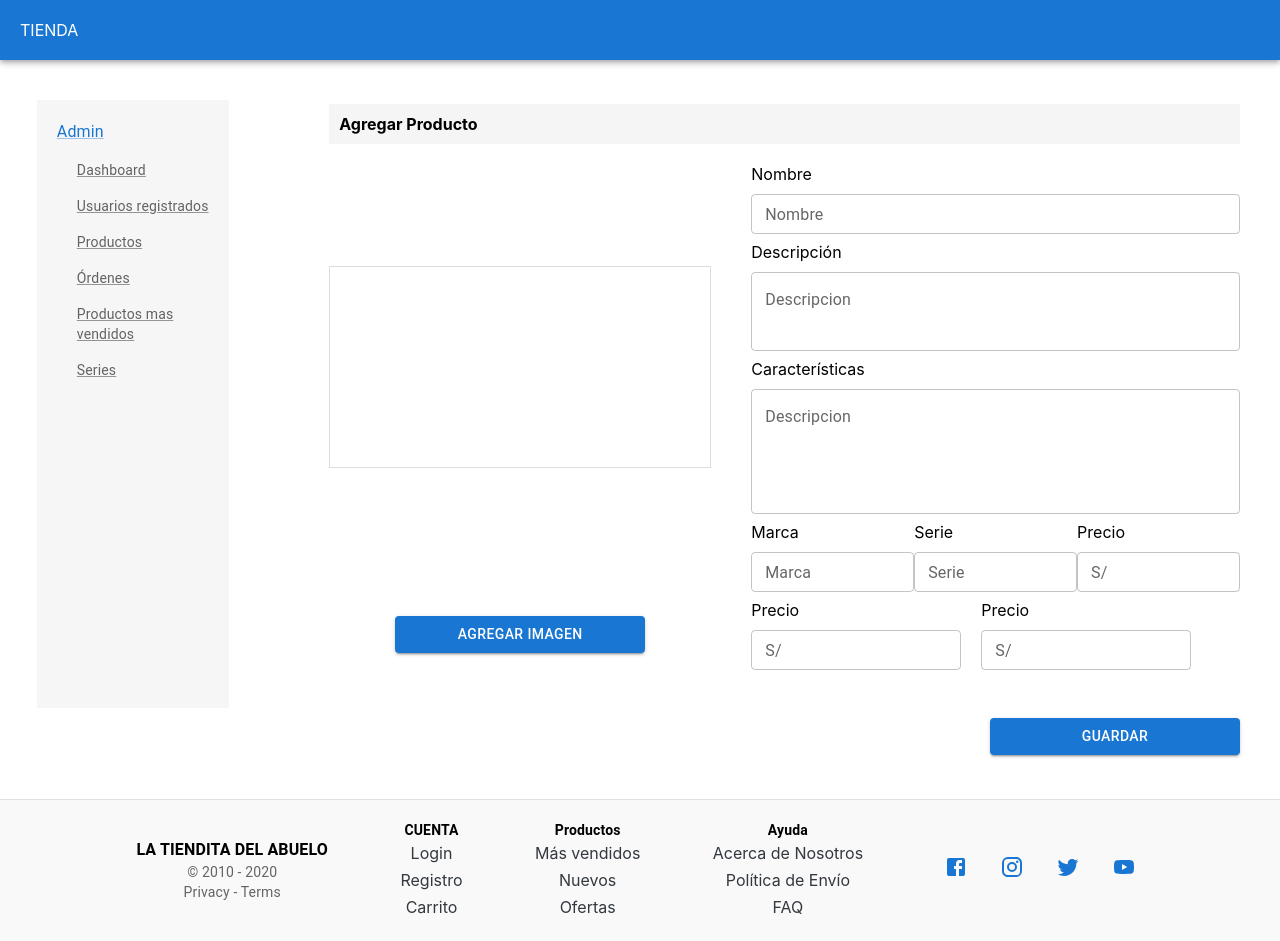
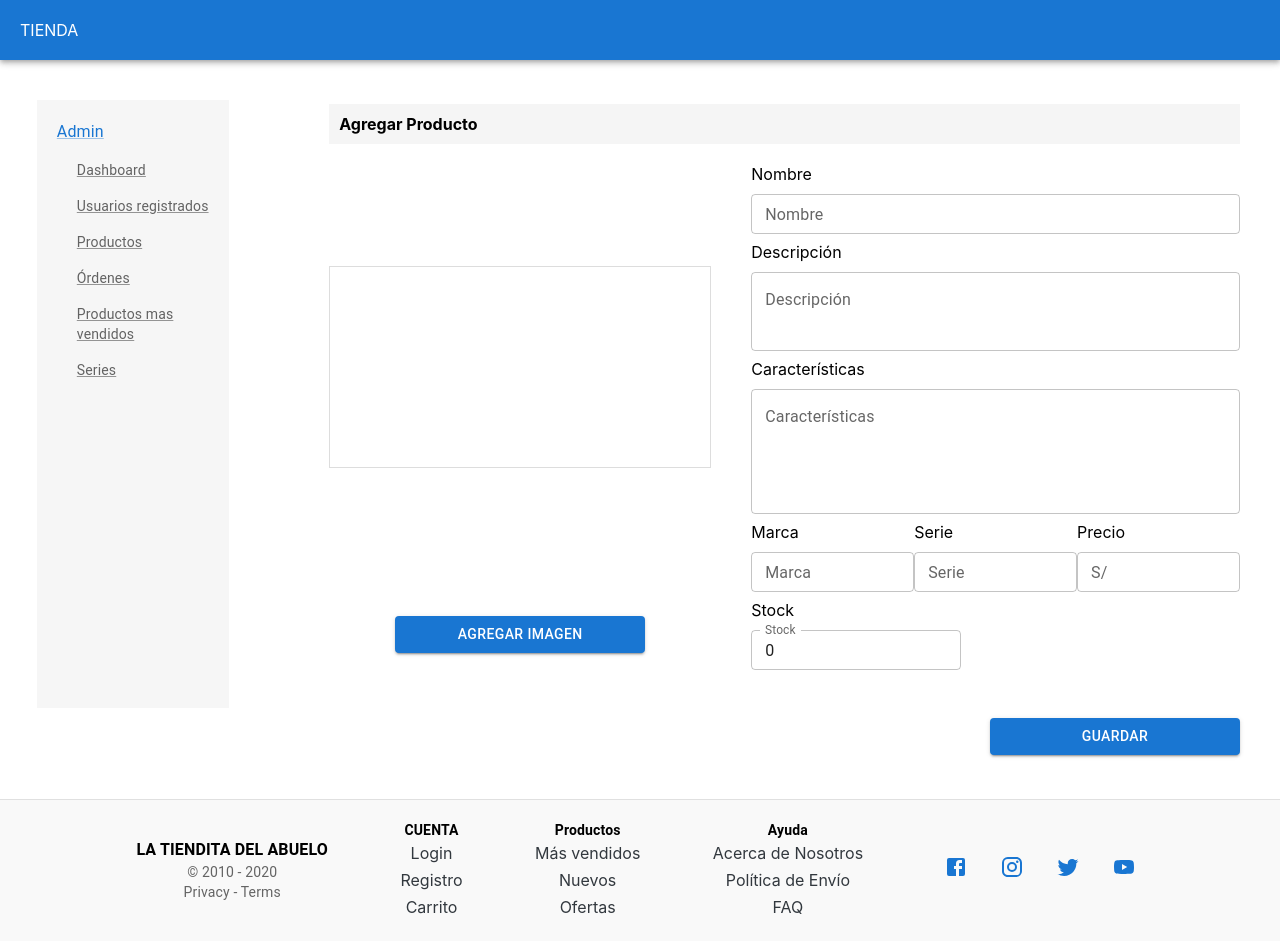
Before and after one commit to imwaltdiaz/tienda-online, a React (Create React App) app: page /agregarproducto in a window 1280 px wide. Built offline with nearby package versions, Linux system fonts and the light colour scheme.

Commit message:
walter finalizado

```diff
--- a/src/components/admin/AgregarProducto.js
+++ b/src/components/admin/AgregarProducto.js
@@ -1,17 +1,19 @@
-import React, { useState } from "react";
+import React, { useState, useEffect } from "react";
 import {
   Box,
   Button,
   TextField,
   Typography,
-  Grid,
-  Card,
-  CardContent,
-  CardActions,
   Stack,
 } from "@mui/material";
 import { styled } from "@mui/material/styles";
 import Paper from "@mui/material/Paper";
+import { useNavigate, useLocation } from "react-router-dom";
+import { v4 as uuidv4 } from 'uuid'; // Para generar IDs únicos
+
+function generateShortId() {
+  return Math.floor(Math.random() * 90000) + 10000; // Generar un número entre 10000 y 99999
+}
 
 export default function AgregarProducto() {
   const Item = styled(Paper)(({ theme }) => ({
@@ -21,6 +23,50 @@ export default function AgregarProducto() {
     textAlign: "center",
     color: theme.palette.text.secondary,
   }));
+
+  const [product, setProduct] = useState({
+    id: generateShortId(), // Generar un ID único para cada producto
+    detalle: '',
+    descripcion: '',
+    caracteristicas: '',
+    marca: '',
+    serie: '',
+    precio: '',
+    fechaRegistro: new Date().toLocaleDateString(),
+    stock: 0,
+    estado: 'Activo'
+  });
+
+  const navigate = useNavigate();
+  const location = useLocation();
+
+  useEffect(() => {
+    if (location.state && location.state.product) {
+      setProduct(location.state.product);
+    }
+  }, [location.state]);
+
+  const handleChange = (e) => {
+    setProduct({
+      ...product,
+      [e.target.name]: e.target.value,
+    });
+  };
+
+  const handleSave = () => {
+    const existingProducts = JSON.parse(localStorage.getItem('productos')) || [];
+    if (existingProducts.find(p => p.id === product.id)) {
+      // Editar producto existente
+      const updatedProducts = existingProducts.map(p => p.id === product.id ? product : p);
+      localStorage.setItem('productos', JSON.stringify(updatedProducts));
+    } else {
+      // Añadir nuevo producto
+      localStorage.setItem('productos', JSON.stringify([...existingProducts, product]));
+    }
+
+    // Redirigir a la tabla de productos
+    navigate('/productos');
+  };
 
   return (
     <>
@@ -36,7 +82,7 @@ export default function AgregarProducto() {
             mb: "20px",
           }}
         >
-          Agregar Producto
+          {location.state && location.state.product ? 'Editar Producto' : 'Agregar Producto'}
         </Typography>
         <form>
           <Stack direction="row" justifyContent="space-between">
@@ -52,7 +98,7 @@ export default function AgregarProducto() {
                   height: 200,
                   border: "1px solid #ddd",
                   display: "flex",
-                  justifyContent: "center",
+                  justifyContent:"center",
                   alignItems: "center",
                   mb: 2,
                 }}
@@ -72,39 +118,40 @@ export default function AgregarProducto() {
             <Stack direction="column " alignItems="left" width="100%" ml="40px">
               <label>Nombre</label>
               <TextField
+                name="detalle"
                 label="Nombre"
                 fullWidth
                 margin="normal"
                 size="small"
-                sx={{
-                  marginTop: "10px",
-                }}
+                sx={{ marginTop: "10px" }}
+                onChange={handleChange}
+                value={product.detalle}
               />
               <label>Descripción</label>
               <TextField
-                label="Descripcion"
+                name="descripcion"
+                label="Descripción"
                 fullWidth
-                //hazle tamaño altura mas grande
                 multiline
                 rows={2}
                 margin="normal"
                 size="big"
-                sx={{
-                  marginTop: "10px",
-                }}
+                sx={{ marginTop: "10px" }}
+                onChange={handleChange}
+                value={product.descripcion}
               />
               <label>Características</label>
               <TextField
-                label="Descripcion"
+                name="caracteristicas"
+                label="Características"
                 fullWidth
-                //hazle tamaño altura mas grande
                 multiline
                 rows={4}
                 margin="normal"
                 size="big"
-                sx={{
-                  marginTop: "10px",
-                }}
+                sx={{ marginTop: "10px" }}
+                onChange={handleChange}
+                value={product.caracteristicas}
               />
               <Stack
                 direction="row"
@@ -115,119 +162,94 @@ export default function AgregarProducto() {
                 <Stack direction="column">
                   <label>Marca</label>
                   <TextField
+                    name="marca"
                     label="Marca"
                     fullWidth
-                    //hazle tamaño altura mas grande
                     multiline
                     rows={1}
                     margin="normal"
                     size="small"
-                    sx={{
-                      marginTop: "10px",
-                    }}
+                    sx={{ marginTop: "10px" }}
+                    onChange={handleChange}
+                    value={product.marca}
                   />
                 </Stack>
 
                 <Stack direction="column">
                   <label>Serie</label>
                   <TextField
+                    name="serie"
                     label="Serie"
                     fullWidth
-                    //hazle tamaño altura mas grande
                     multiline
                     rows={1}
                     margin="normal"
                     size="small"
-                    sx={{
-                      marginTop: "10px",
-                    }}
+                    sx={{ marginTop: "10px" }}
+                    onChange={handleChange}
+                    value={product.serie}
                   />
                 </Stack>
                 <Stack direction="column">
                   <label>Precio</label>
                   <TextField
+                    name="precio"
                     label="S/"
                     fullWidth
-                    //hazle tamaño altura mas grande
                     multiline
                     rows={1}
                     margin="normal"
                     size="small"
-                    sx={{
-                      marginTop: "10px",
-                    }}
+                    sx={{ marginTop: "10px" }}
+                    onChange={handleChange}
+                    value={product.precio}
                   />
                 </Stack>
               </Stack>
-              {/* aqui */}
               <Stack
                 direction="row"
                 justifyContent="flex-start"
                 alignItems="center"
                 width="100%"
-                gap = '20px'
+                gap="20px"
               >
                 <Stack direction="column">
-                  <label>Precio</label>
+                  <label>Stock</label>
                   <TextField
-                    label="S/"
+                    name="stock"
+                    label="Stock"
                     fullWidth
-                    //hazle tamaño altura mas grande
                     multiline
                     rows={1}
                     margin="normal"
                     size="small"
-                    sx={{
-                      marginTop: "10px",
-                    }}
+                    sx={{ marginTop: "10px" }}
+                    onChange={handleChange}
+                    value={product.stock}
                   />
                 </Stack>
-                <Stack direction="column">
-                  <label>Precio</label>
-                  <TextField
-                    label="S/"
-                    fullWidth
-                    //hazle tamaño altura mas grande
-                    multiline
-                    rows={1}
-                    margin="normal"
-                    size="small"
-                    sx={{
-                      marginTop: "10px",
-                    }}
-                  />
-                </Stack>
-
               </Stack>
               <Stack
                 direction="row"
                 justifyContent="flex-end"
                 alignItems="center"
                 width="100%"
-                gap = '20px'
-                //añade bordertop a 20px
+                gap="20px"
                 sx={{
                   borderTop: "1px",
                   marginTop: "20px",
                   paddingTop: "20px",
                 }}
-
               >
                 <Button
-                variant="contained"
-                component="label"
-                fullWidth
-                sx={{
-                  width: "250px",
-                }}
-              >
-                Guardar
-                <input type="file" hidden />
-              </Button>
+                  variant="contained"
+                  onClick={handleSave}
+                  sx={{ width: "250px" }}
+                >
+                  Guardar
+                </Button>
               </Stack>
-
             </Stack>
-
           </Stack>
         </form>
       </Box>
--- a/src/components/admin/Productos.js
+++ b/src/components/admin/Productos.js
@@ -1,12 +1,20 @@
-import React, { useState } from 'react';
+import React, { useState, useEffect } from 'react';
 import {
-  Table, TableBody, TableCell, TableContainer, TableHead, TableRow, TablePagination, Paper, TextField, Button
+  Table, TableBody, TableCell, TableContainer, TableHead, TableRow, TablePagination, Paper, TextField, Button, Stack
 } from '@mui/material';
+import { useNavigate } from 'react-router-dom';
 
-export default function Productos({ data }) {
+export default function Productos() {
   const [page, setPage] = useState(0);
   const [rowsPerPage, setRowsPerPage] = useState(5);
   const [searchTerm, setSearchTerm] = useState('');
+  const [data, setData] = useState([]);
+  const navigate = useNavigate();
+
+  useEffect(() => {
+    const storedData = JSON.parse(localStorage.getItem('productos')) || [];
+    setData(storedData);
+  }, []);
 
   const handleChangePage = (event, newPage) => {
     setPage(newPage);
@@ -27,8 +35,27 @@ export default function Productos({ data }) {
     product.serie.toLowerCase().includes(searchTerm.toLowerCase())
   );
 
+  const handleAddProduct = () => {
+    navigate('/agregarproducto');
+  };
+
+  const handleViewProduct = (product) => {
+    navigate('/agregarproducto', { state: { product } });
+  };
+
+  const emptyRows = Math.max(0, rowsPerPage - filteredData.length);
+
   return (
-    <Paper>
+    <Paper style={{ minHeight: '400px',
+      minWidth: '70vw'
+
+    }}>
+      <Stack direction="row" justifyContent="space-between" alignItems="center" padding={2}>
+        <h2>Productos</h2>
+        <Button variant="contained" color="primary" onClick={handleAddProduct}>
+          + Agregar Producto
+        </Button>
+      </Stack>
       <TextField
         label="Buscar por ID, serie o detalle"
         variant="outlined"
@@ -61,11 +88,16 @@ export default function Productos({ data }) {
                 <TableCell>{product.stock}</TableCell>
                 <TableCell>{product.estado}</TableCell>
                 <TableCell>
-                  <Button color="primary">Ver</Button>
+                  <Button color="primary" onClick={() => handleViewProduct(product)}>Ver</Button>
                   <Button color="secondary">Desactivar</Button>
                 </TableCell>
               </TableRow>
             ))}
+            {emptyRows > 0 && (
+              <TableRow style={{ height: 53 * emptyRows }}>
+                <TableCell colSpan={8} />
+              </TableRow>
+            )}
           </TableBody>
         </Table>
       </TableContainer>
```
